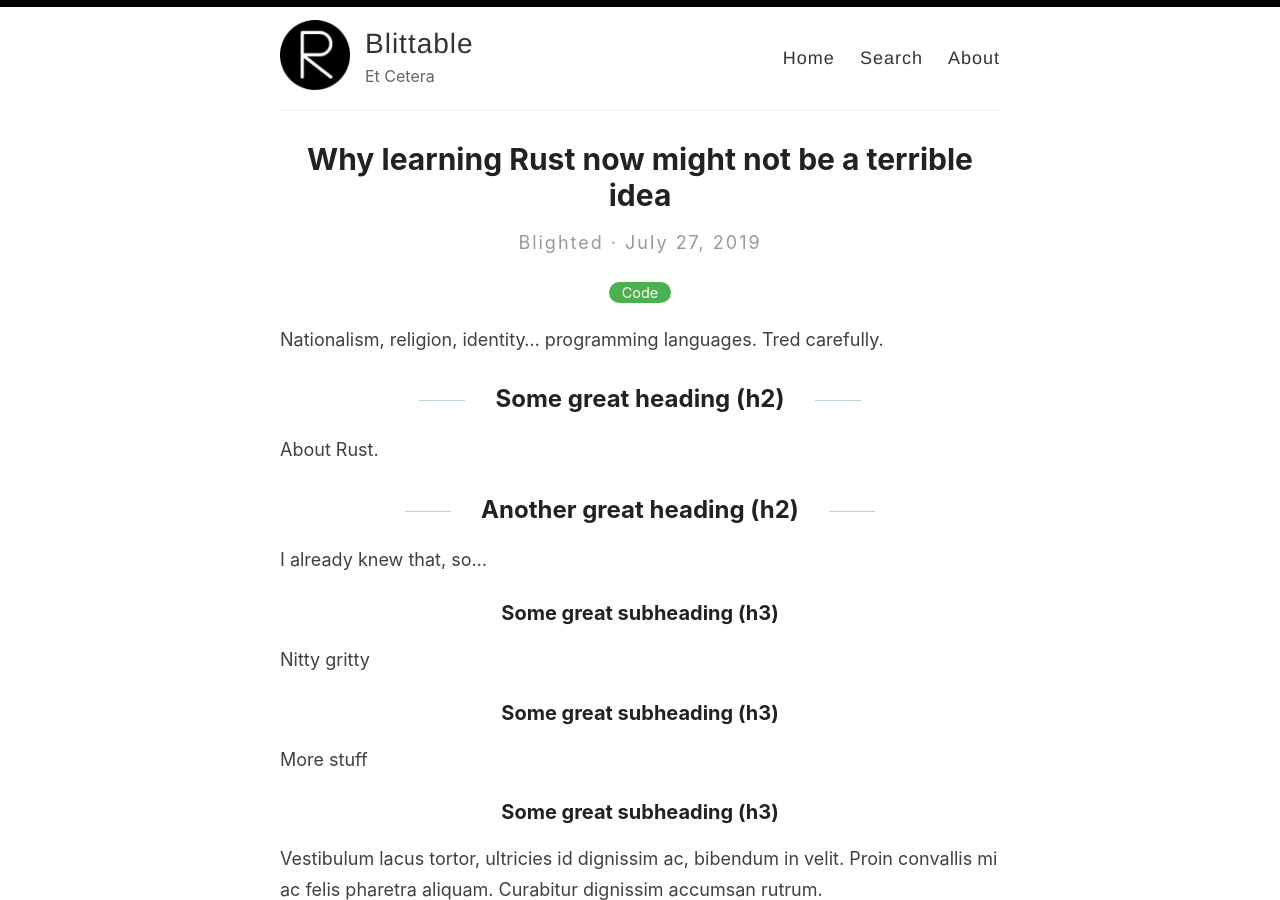
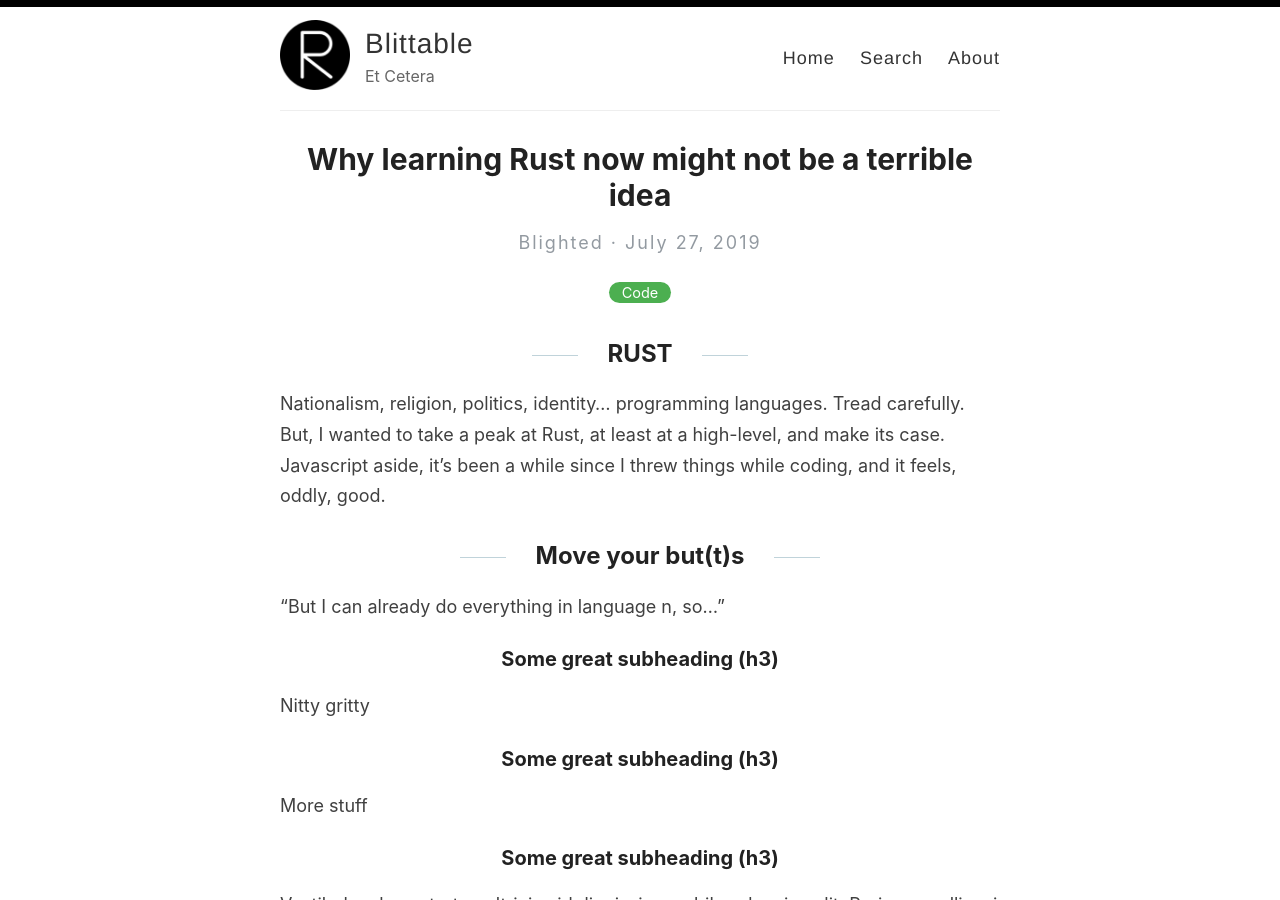
Before and after one commit to blittable/blittable.github.io, a Jekyll site: the page built from _posts/2019-7-27-why-learning-rust-now-might-be-a-not-so-bad-idea.md, in a window 1280 px wide and 900 px high. Built offline with Jekyll 4.4.1, drawn with Linux system fonts in a browser that asks for light colours.

Commit message:
adding some jokes

```diff
--- a/_posts/2019-7-27-why-learning-rust-now-might-be-a-not-so-bad-idea.md
+++ b/_posts/2019-7-27-why-learning-rust-now-might-be-a-not-so-bad-idea.md
@@ -4,14 +4,13 @@ title: Why learning Rust now might not be a terrible idea
 categories: Code
 ---
 
-Nationalism, religion, identity... programming languages.  Tred carefully.
-## Some great heading (h2)
+## RUST
 
-About Rust.
+Nationalism, religion, politics, identity... programming languages.  Tread carefully.  But, I wanted to take a peak at Rust, at least at a high-level, and make its case. Javascript aside, it's been a while since I threw things while coding, and it feels, oddly, good.
 
-## Another great heading (h2)
+## Move your but(t)s
 
-I already knew that, so...
+"But I can already do everything in language n, so..."
 
 ### Some great subheading (h3)
 
```
